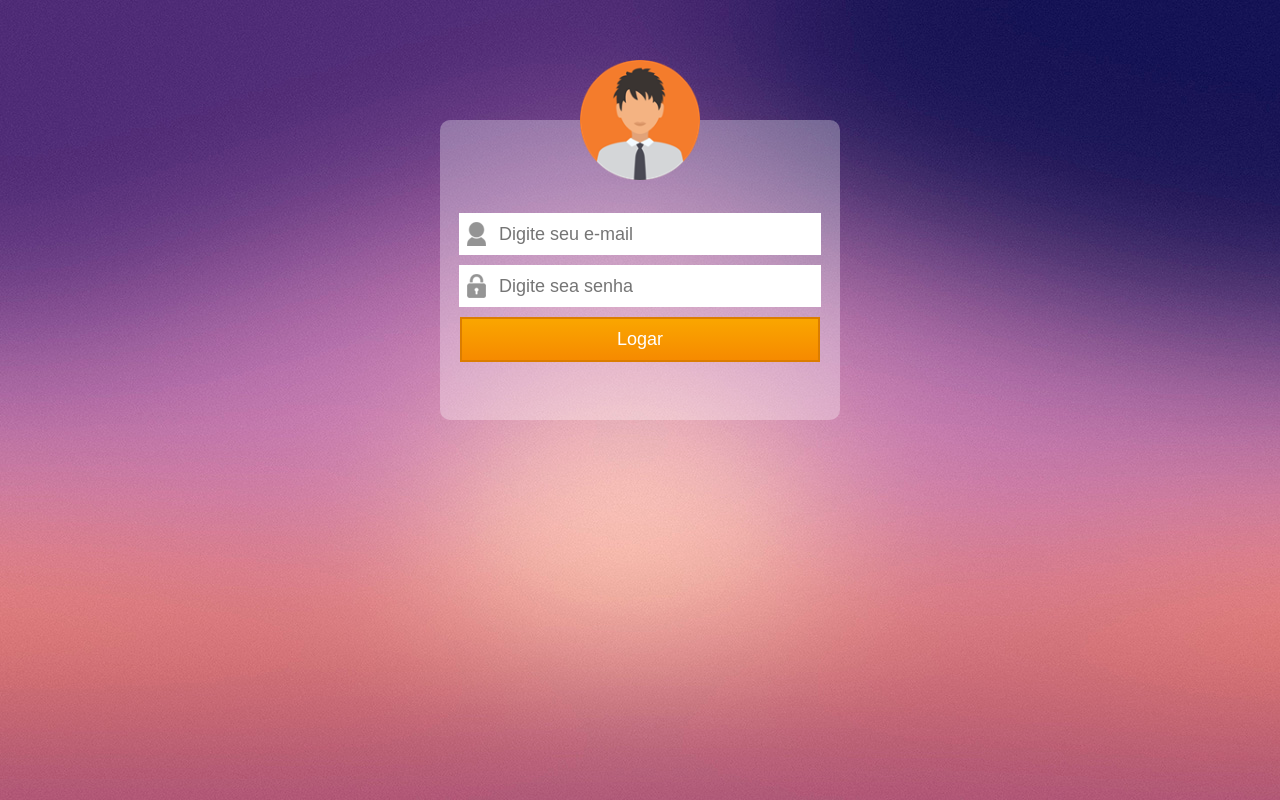
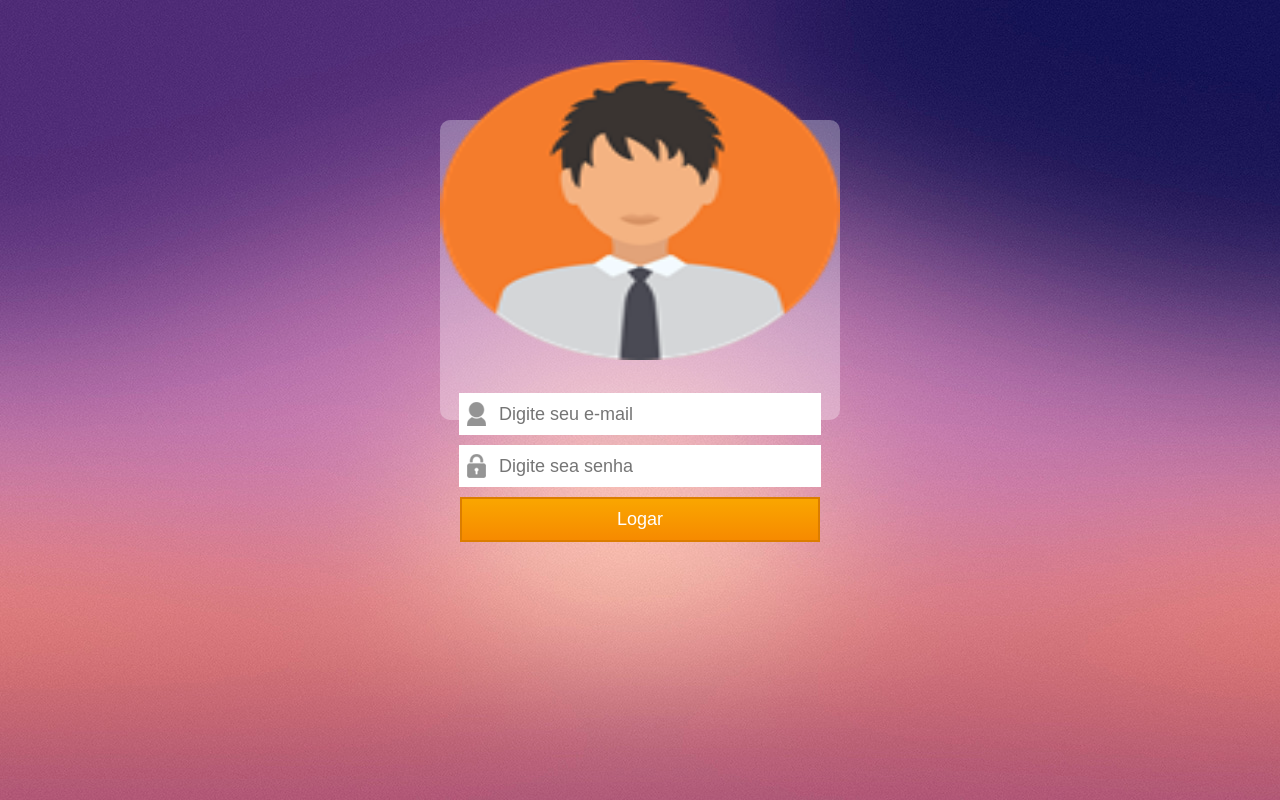
Before and after one commit to ANVYCS/Interface-de-autenticacao, a plain HTML site: page index.html in a window 1280 px wide. Drawn offline with Linux system fonts and the light colour scheme.

Commit message:
Update style.css

```diff
--- a/css/style.css
+++ b/css/style.css
@@ -16,8 +16,8 @@ body {
 }
 
 #container img {
-  width: 120px;
-  height: 120px;
+  width: 100%;
+  height: 100%;
   margin-top: -60px;
   margin-bottom: 30px;
 }
```
